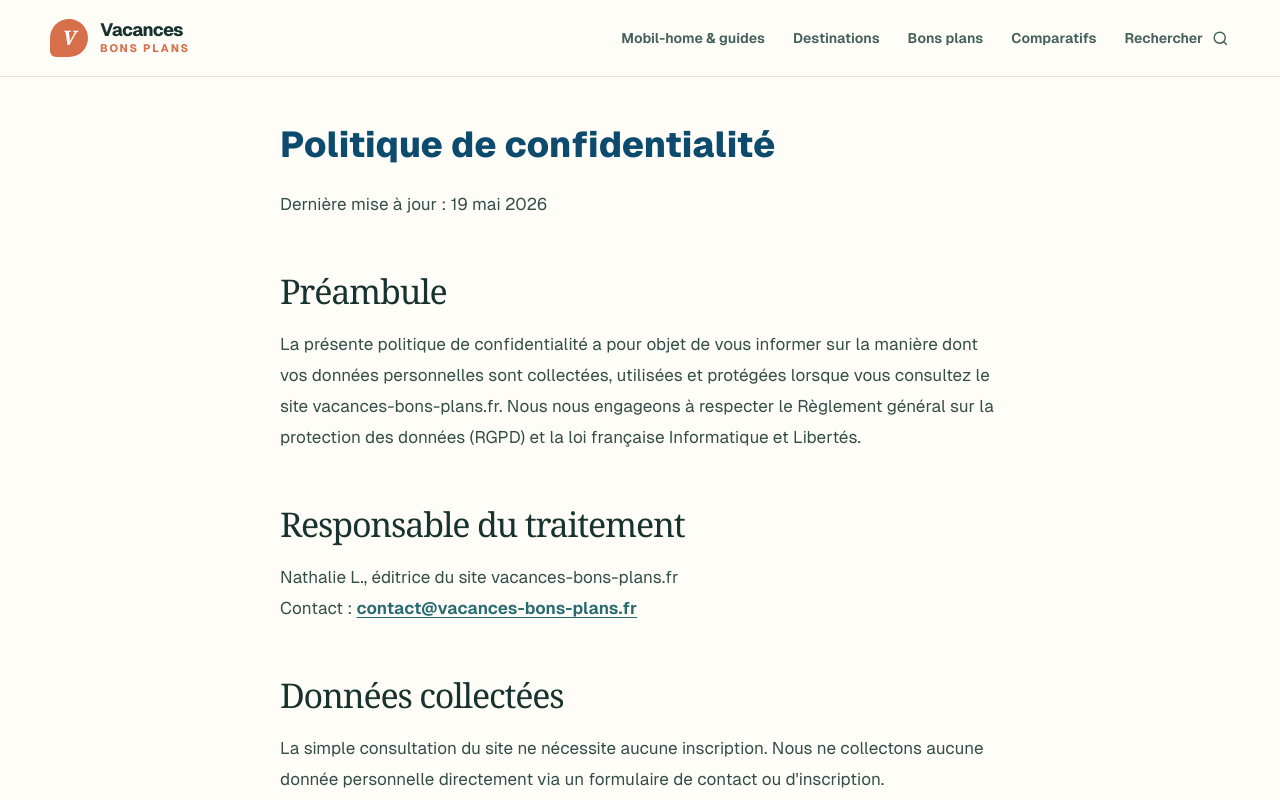
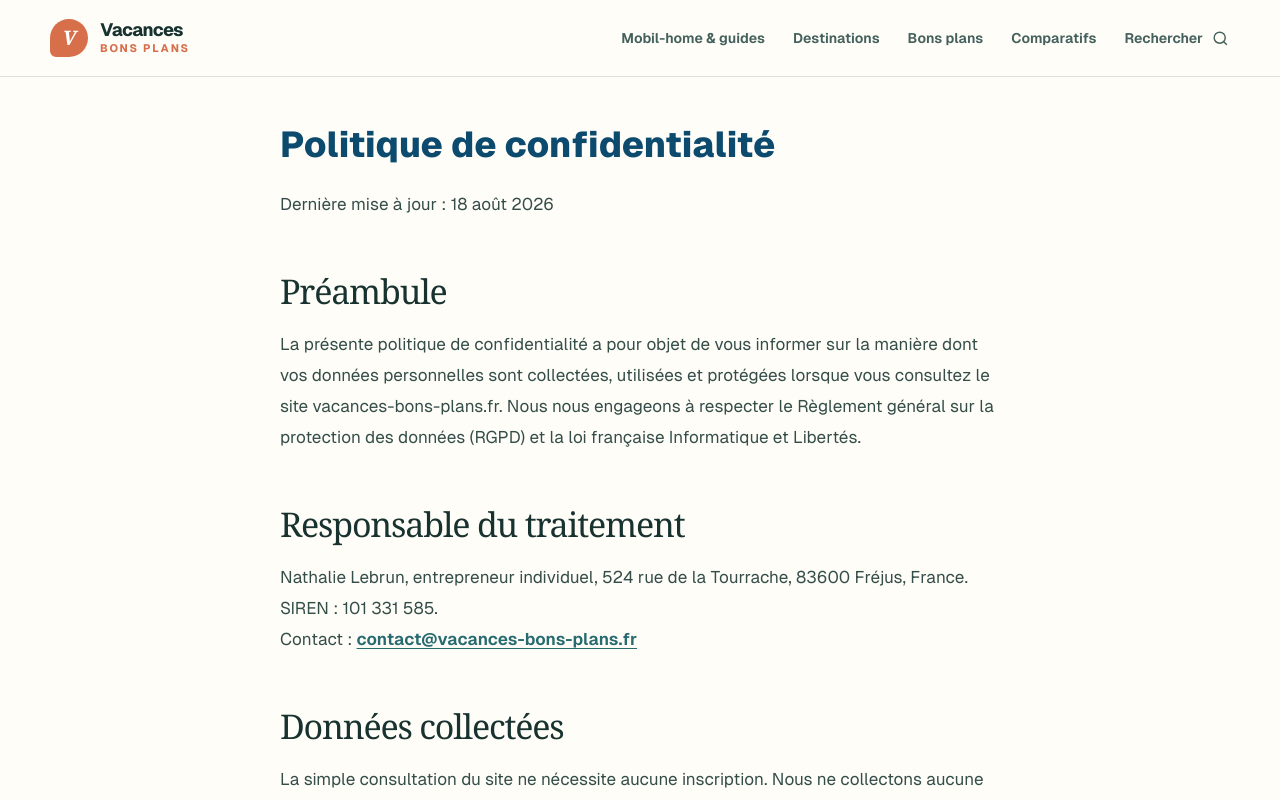
Before and after one commit to selenevoyance14-svg/vacances-bons-plans-, a Next.js app: page /confidentialite in a window 1280 px wide. Shown: the top 800 px of the page. Built offline with nearby package versions, Linux system fonts and the light colour scheme.

Commit message:
Corriger les mentions légales et la confidentialité

```diff
--- a/src/app/confidentialite/page.tsx
+++ b/src/app/confidentialite/page.tsx
@@ -14,7 +14,7 @@ export default function ConfidentialitePage() {
           Politique de confidentialité
         </h1>
         <p className="text-sm text-slate-500 mb-8">
-          Dernière mise à jour : 19 mai 2026
+          Dernière mise à jour : 18 août 2026
         </p>
 
         <h2 className="text-2xl font-bold text-ocean-800 mt-8 mb-3">
@@ -33,7 +33,8 @@ export default function ConfidentialitePage() {
           Responsable du traitement
         </h2>
         <p>
-          Nathalie L., éditrice du site vacances-bons-plans.fr
+          Nathalie Lebrun, entrepreneur individuel, 524 rue de la Tourrache,
+          83600 Fréjus, France. SIREN : 101 331 585.
           <br />
           Contact :{" "}
           <a
--- a/src/app/mentions-legales/page.tsx
+++ b/src/app/mentions-legales/page.tsx
@@ -14,15 +14,18 @@ export default function MentionsLegalesPage() {
           Mentions légales
         </h1>
         <p className="text-sm text-slate-500 mb-8">
-          Dernière mise à jour : 19 mai 2026
+          Dernière mise à jour : 18 août 2026
         </p>
 
         <h2 className="text-2xl font-bold text-ocean-800 mt-8 mb-3">
           Éditeur du site
         </h2>
         <p>
-          Le site <strong>vacances-bons-plans.fr</strong> est édité par Nathalie L.,
-          en qualité d&apos;éditrice indépendante.
+          Le site <strong>vacances-bons-plans.fr</strong> est édité par
+          <strong> Nathalie Lebrun</strong>, entrepreneur individuel.<br />
+          Adresse : 524 rue de la Tourrache, 83600 Fréjus, France.<br />
+          SIREN : 101 331 585.<br />
+          SIRET : 101 331 585 00014.
         </p>
         <p>
           <strong>Contact :</strong>{" "}
@@ -34,7 +37,7 @@ export default function MentionsLegalesPage() {
           </a>
         </p>
         <p>
-          <strong>Directrice de la publication :</strong> Nathalie L.
+          <strong>Directrice de la publication :</strong> Nathalie Lebrun.
         </p>
 
         <h2 className="text-2xl font-bold text-ocean-800 mt-8 mb-3">
```
